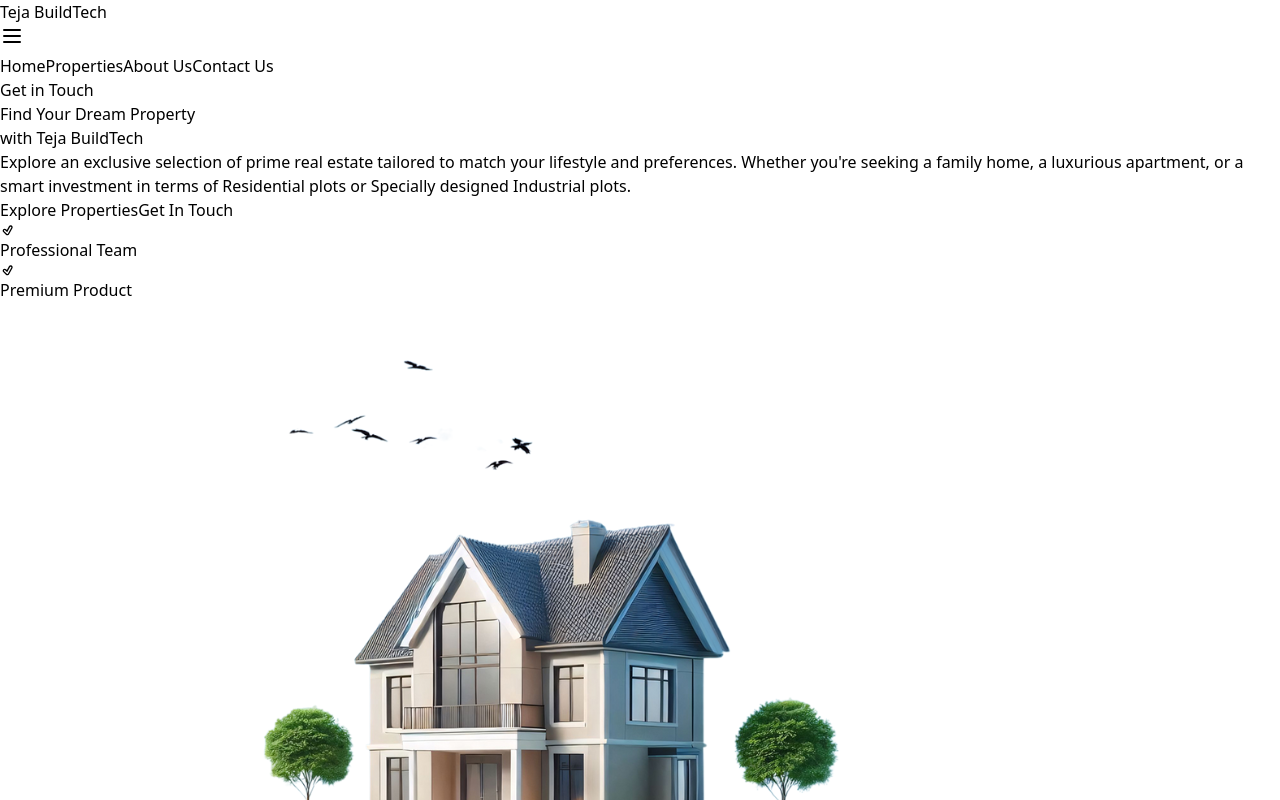
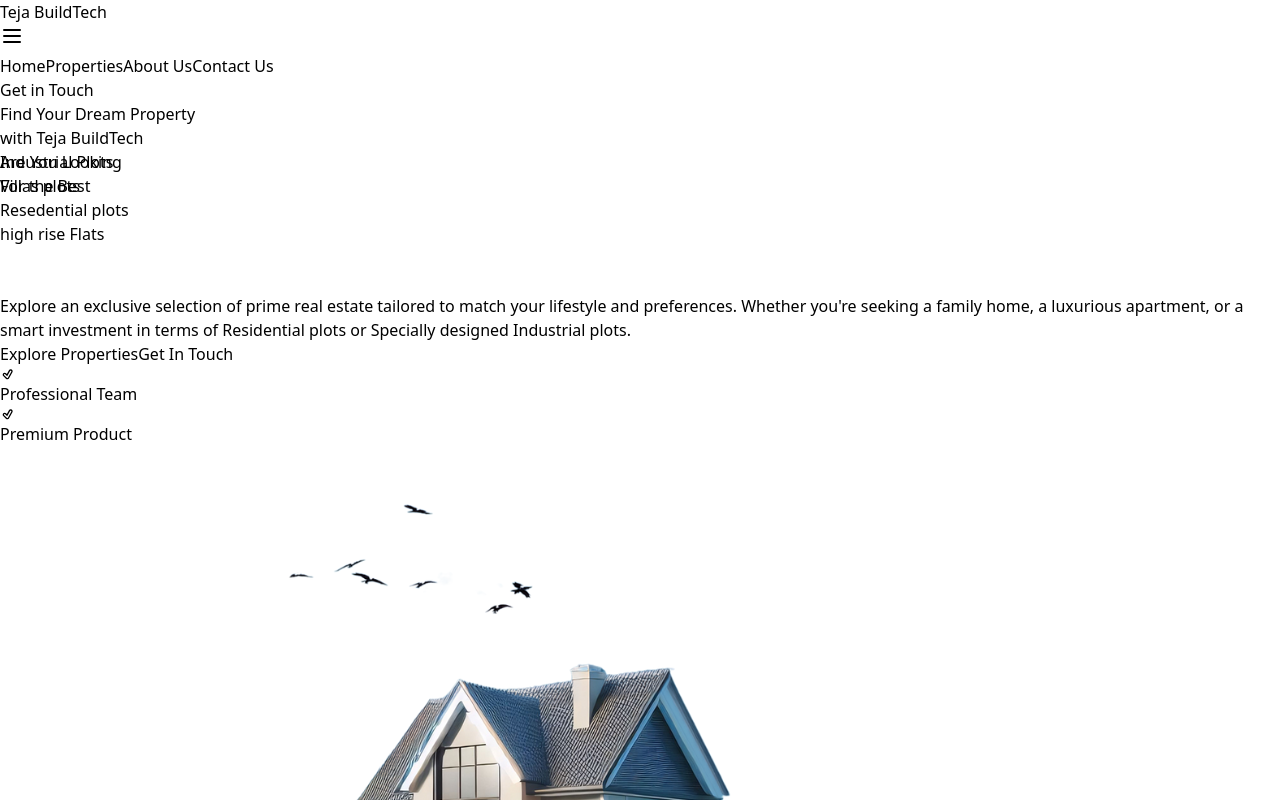
Before and after one commit to CsDeveloperLead/TejaBuild-Tech, a React (Vite) app: page / in a window 1280 px wide. Shown: the top 800 px of the page. Built offline with nearby package versions, Linux system fonts and the light colour scheme.

Commit message:
add animations in landing page

```diff
--- a/src/App.css
+++ b/src/App.css
@@ -4,3 +4,15 @@
 *{
     border: 1px solid red;
 }
+
+.disable-scrollbar {
+    scrollbar-width: none;
+}
+
+.disable-scrollbar::-webkit-scrollbar {
+    display: none;
+}
+
+html {
+    scroll-behavior: smooth;
+}
--- a/src/pages/Homepage.jsx
+++ b/src/pages/Homepage.jsx
@@ -32,7 +32,7 @@ import prop4 from "../assets/p4.png";
 import img11 from "../assets/deepak.jpg";
 import img12 from "../assets/rahul.jpg";
 import house from "../assets/house1.png";
-import { useEffect, useState } from "react";
+import { useEffect, useRef, useState } from "react";
 import { RollingNumber } from "../utils/RollingNumber";
 
 function ScrollProgressBar() {
@@ -65,8 +65,36 @@ function ScrollProgressBar() {
   );
 }
 
+function UpwardsCarousel({ items }) {
+  const [index, setIndex] = useState(0)
+
+  useEffect(() => {
+    const interval = setInterval(() => {
+      setIndex((prev) => (prev + 1) % items.length)
+    }, 3000);
+
+    return () => clearInterval(interval);
+
+  }, [items.length])
+
+  return (
+    <div className="relative w-full h-10 sm:h-16 overflow-hidden xl:h-20">
+      <div className="flex flex-col transition-transform duration-500" style={{ transform: `translateY(-${index * 25}%)` }}>
+        {
+          items.map((item, i) => (
+            <div key={i} className="flex w-full justify-center sm:h-16 md:justify-start md:items-start xl:h-20 md:text-4xl text-orange-500 items-center h-10 text-2xl sm:text-5xl xl:text-6xl lg:text-5xl font-bold">
+              {item}
+            </div>
+          ))
+        }
+      </div>
+    </div>
+  )
+}
+
 const HomePage = () => {
   // const [hovered, setHovered] = useState(false);
+  const sliderDiv = useRef(null)
 
   const properties = [
     {
@@ -221,23 +249,34 @@ const HomePage = () => {
     },
   ];
 
-  // const copyToClipboard = (link) => {
-  //   navigator.clipboard.writeText(link)
-  //     .then(() => {
-  //       alert("Link copied to clipboard!");
-  //     })
-  //     .catch((err) => {
-  //       console.error("Failed to copy: ", err);
-  //     });
-  // };
+  const carousal = [
+    "Industrial Plots",
+    "Villas plots",
+    "Resedential plots",
+    "high rise Flats"
+  ]
+
+  useEffect(() => {
+    setTimeout(() => {
+      sliderDiv.current.scrollLeft = sliderDiv.current.scrollWidth;
+    }, 2000);
+  }, [])
 
   return (
     <div className="font-sans text-gray-800 max-w-7.5xl mx-auto px-4 sm:px-6 lg:px-8">
       <section className="text-center  py-8 sm:py-14 px-4 sm:px-6 lg:px-8 rounded-2xl my-6 max-sm:mt-0 flex flex-col md:flex-row md:relative">
         <div className="w-full md:w-1/2">
-          <h1 className="text-2xl text-center md:text-left  sm:text-5xl lg:text-6xl font-bold mb-6 ">
-            Find Your Dream Property<br></br> with Teja BuildTech
-          </h1>
+          <div ref={sliderDiv} className="disable-scrollbar w-full h-auto flex overflow-hidden scroll-smooth">
+            <h1 className="min-w-full text-2xl text-center md:text-left  sm:text-5xl lg:text-6xl font-bold mb-6 ">
+              Find Your Dream Property<br></br> with Teja BuildTech
+            </h1>
+            <h1 className="min-w-full text-2xl text-center md:text-left sm:text-5xl lg:text-6xl font-bold mb-6 ">
+              Are You Looking <br /> For the Best <br />
+              <div className="flex flex-col overflow-visible">
+                <UpwardsCarousel items={carousal} />
+              </div>
+            </h1>
+          </div>
           <p className="text-lg sm:text-xl text-gray-600 mb-8 max-w-3xl  text-center md:text-left">
             Explore an exclusive selection of prime real estate tailored to match
             your lifestyle and preferences. Whether you&apos;re seeking a family
@@ -270,7 +309,7 @@ const HomePage = () => {
             </div>
           </div>
         </div>
-        <div className="w-full md:w-1/2 md:absolute md:-top-8 md:right-10">
+        <div className="w-full md:w-[48%] md:absolute md:-top-8 md:right-10">
           <img src={house} alt="" className="w-full h-full md:h-[550px]" />
         </div>
 
@@ -282,7 +321,7 @@ const HomePage = () => {
       <section className="flex flex-col md:flex-row justify-around py-8 bg-white mx-4 sm:mx-0">
         {["122K+", "280+", "120+"].map((number, index) => (
           <div key={index} className="flex gap-4 items-center mb-8 md:mb-0">
-            <h2 className="text-5xl font-bold"><RollingNumber targetNumber={parseInt(number,10)} duration={1000} stepTime={50} /></h2>
+            <h2 className="text-5xl font-bold"><RollingNumber targetNumber={parseInt(number, 10)} duration={1000} stepTime={50} /></h2>
             <p className="text-gray-600 mt-2 text-base text-center max-w-[180px]">
               {index === 0 && "People Believe In Our Service"}
               {index === 1 && "Property And House Ready For Occupancy"}
```
